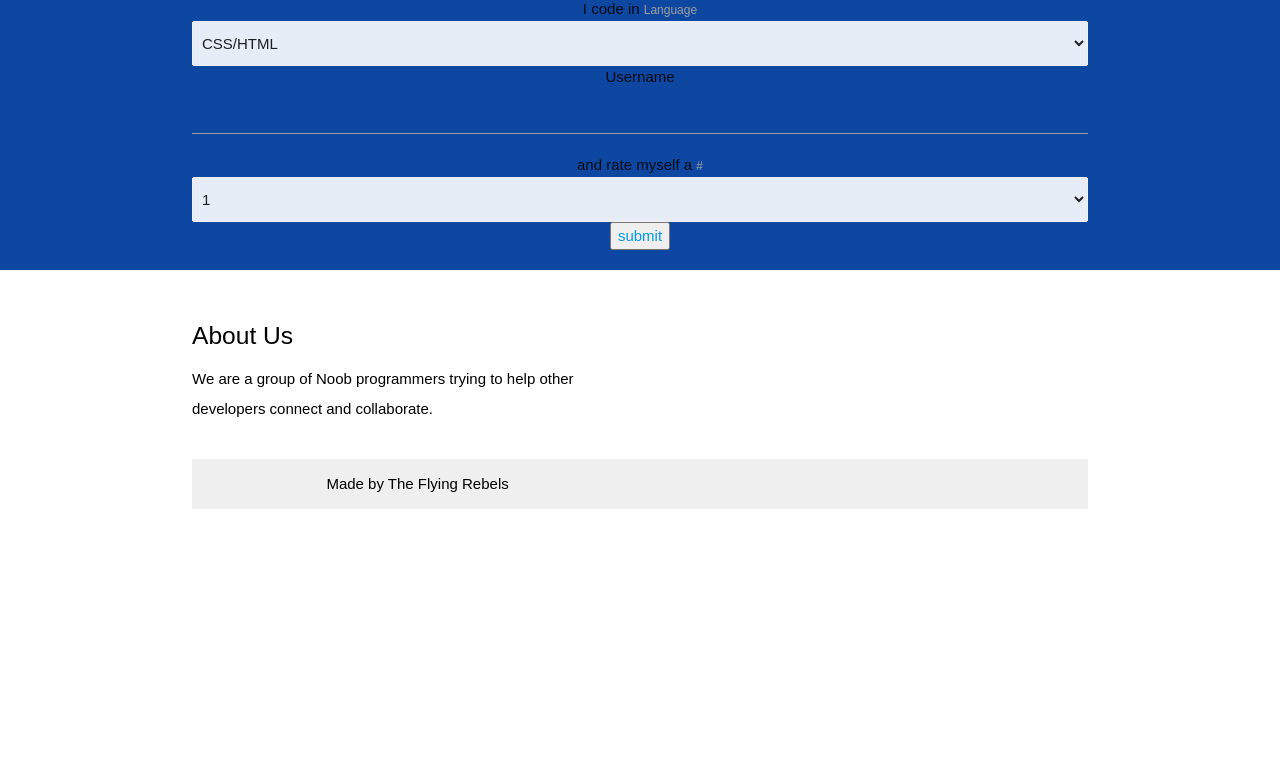
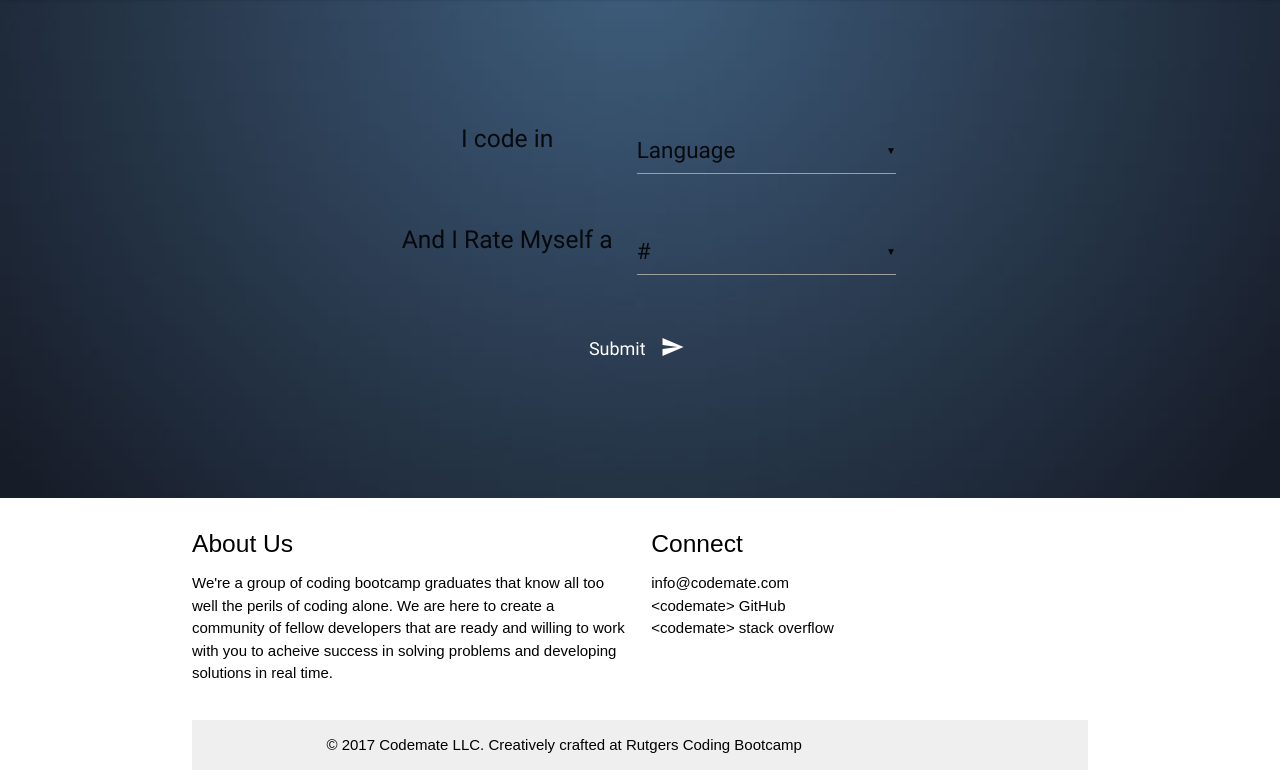
Before and after one commit to leejane07/StudyBuddy, a website: page public/questions.html in a window 1280 px wide. Shown: the part 66-836 px from the top of the page. Before the commit the page ends 800 px from the top, so only its background shows below. Drawn offline with nearby package versions, Linux system fonts and the light colour scheme; a web font is replaced by a local one.

Commit message:
added connection.js file

```diff
--- a/public/questions.html
+++ b/public/questions.html
@@ -1,25 +1,31 @@
 <!DOCTYPE html>
 <html lang="en">
+
 <head>
-  <meta http-equiv="Content-Type" content="text/html; charset=UTF-8"/>
-  <meta name="viewport" content="width=device-width, initial-scale=1"/>
+    <meta http-equiv="Content-Type" content="text/html; charset=UTF-8" />
+    <meta name="viewport" content="width=device-width, initial-scale=1" />
     <title>Questionaire</title>
+
 <!-- CSS  -->
     <link href="https://fonts.googleapis.com/icon?family=Material+Icons" rel="stylesheet">
-  <link href="css/materialize.css" type="text/css" rel="stylesheet" media="screen,projection"/>
-  <link href="css/style.css" type="text/css" rel="stylesheet" media="screen,projection"/>
+    <link href="css/materialize.css" type="text/css" rel="stylesheet" media="screen,projection" />
+    <link href="css/question.css" type="text/css" rel="stylesheet" media="screen,projection" />
+
+<!-- font -->
+    <link href="https://fonts.googleapis.com/css?family=Cuprum:400,700" rel="stylesheet">
+
+<!-- Compiled and minified JavaScript -->
     <script src="http://code.jquery.com/jquery-3.2.1.js"></script>
-  <!-- firebase oauth setup -->
-    <script src="https://www.gstatic.com/firebasejs/4.1.5/firebase.js"></script>
+    <script src="https://cdnjs.cloudflare.com/ajax/libs/materialize/0.100.1/js/materialize.min.js"></script>
+</head>
 
-</head>
 <body>
   <div id="wrapper">
     <header>
       <div id="header"></div>
         <nav class="white" role="navigation">
           <div class="nav-wrapper container">
-              <a id="logo-container" href="#" class="brand-logo">Code Buddy</a>
+            <a id="logo-container" href="#" class="brand-logo">&ltcodemate&gt</a>
             <ul class="right hide-on-med-and-down">
                 <li><a href="#">Profile</a></li>
             </ul>
@@ -30,16 +36,19 @@
           </div>
         </nav>
     </header>
-<!-- beginning of body -->
+
+<!-- beginning of main content -->
     <main>
-    <div class="background-color blue darken-4">
-    <div class="container">
-        <div class="row center">
-        <form  method ="POST" action = "/api/questions" id='form'>
-          <div class="col l12 s12">
-            <span>I code in</span>
-            <label>Language</label>
-              <select class="browser-default" id="language">
+      <div id="index-banner" class="parallax-container">
+        <div class="section no-pad-bot">
+          <div class="container" id="questionaireCont">
+            <div class="row" id="questionaireRow">
+              <form id='form'>
+                <div class="row">
+                  <div class="col m6 s12 colQues"><h5>I code in</h5></div>
+                  <div class=" input-field col m6 s12 questionField">
+                    <select>
+                      <option value="" disabled selected>Language</option>
                       <option value="1">CSS/HTML</option>
                       <option value="2">Javascript</option>
                       <option value="3">Ruby</option>
@@ -48,17 +57,12 @@
                       <option value="3">Swift</option>
                     </select>
                   </div>
-
-          <div class="col l12 s12">
-            <span>Username</span>
-                <input id="userName" type="text" name="username">
                 </div>
-
-
-          <div class="col l12 s12">
-            <span>and rate myself a </span>
-             <label>#</label>
-              <select class="browser-default" id="rating">
+                <div class="row">
+                  <div class="col m6 s12 colQues"><h5>And I Rate Myself a</h5></div>
+                  <div class="input-field col m6 s12 questionField">
+                    <select>
+                      <option value="" disabled selected>#</option>
                       <option value="1">1</option>
                       <option value="2">2</option>
                       <option value="3">3</option>
@@ -66,34 +70,60 @@
                       <option value="2">5</option>
                     </select>
                   </div>
+                </div>
+
                 <div class="row center">
-              <a href="/profile"><button input="submit" id="submit"> submit </button> </a>
+                  <a href="/profile">
+                    <button id="submit" type="submit" name="action">Submit
+                    <i class="material-icons right">send</i>
+                    </button>
+                  </a>
                 </div>
               </form>
 <!-- end container div -->
           </div>
         </div>
+      </div>
+        <div class="parallax"><img src="testingspotlight2.jpg" alt="Unsplashed background img 1"></div>
+    </div>
+
     </main>
+
 <!-- footer -->
     <footer class="page-footer white">
-    <!-- <footer class="page-footer white"> -->
       <div class="container">
         <div class="row">
           <div class="col l6 s12">
-              <a href="#!"><h5 class="black-text">About Us</h5></a>
-              <p class="black-text">We are a group of Noob programmers trying to help other developers connect and collaborate.</p>
+            <h5 class="black-text">About Us</h5>
+            <p class="black-text">We're a group of coding bootcamp graduates that know all too well the perils of coding alone. We are here to create a community of fellow developers that are ready and willing to work with you to acheive success in solving problems and developing solutions in real time.</p>
+          </div>
+
+          <div class="col l6 s12">
+            <h5 class="black-text">Connect</h5>
+            <ul>
+              <li><a class="black-text" href="#!">info@codemate.com</a></li>
+              <li><a class="black-text" href="#!">&ltcodemate&gt GitHub</a></li>
+              <li><a class="black-text" href="#!">&ltcodemate&gt stack overflow</a></li>
+            </ul>
           </div>
         </div>
+
         <div class="footer-copyright">
           <div class="container">
-            <span class="black-text">Made by The Flying Rebels</span>
+            <span class="black-text">&copy; 2017 Codemate LLC. Creatively crafted at Rutgers Coding Bootcamp</span>
           </div>
         </div>
-    <!-- </footer> -->
     </footer>
 <!-- end wrapper div -->
     </div>
 
-<script type="text/javascript" src="./js/app.js"></script>
+<!--  javascript for dropdown menus -->
+    <script>
+      $(document).ready(function() {
+          $('select').material_select();
+          $('.parallax').parallax();
+      });
+    </script>
 </body>
+
 </html>
```
Also changed, not shown: config/config.json (+4 -4 lines), config/connection.js (added, +19 -0 lines), public/index.html (+2 -1 lines), public/main.js (+10 -44 lines), public/profile.html (+1 -0 lines), routes/api-routes.js (+50 -34 lines), public/testingspotlight2.jpg (added), 1 other file. Lines whose indentation alone changed are shown as unchanged.
